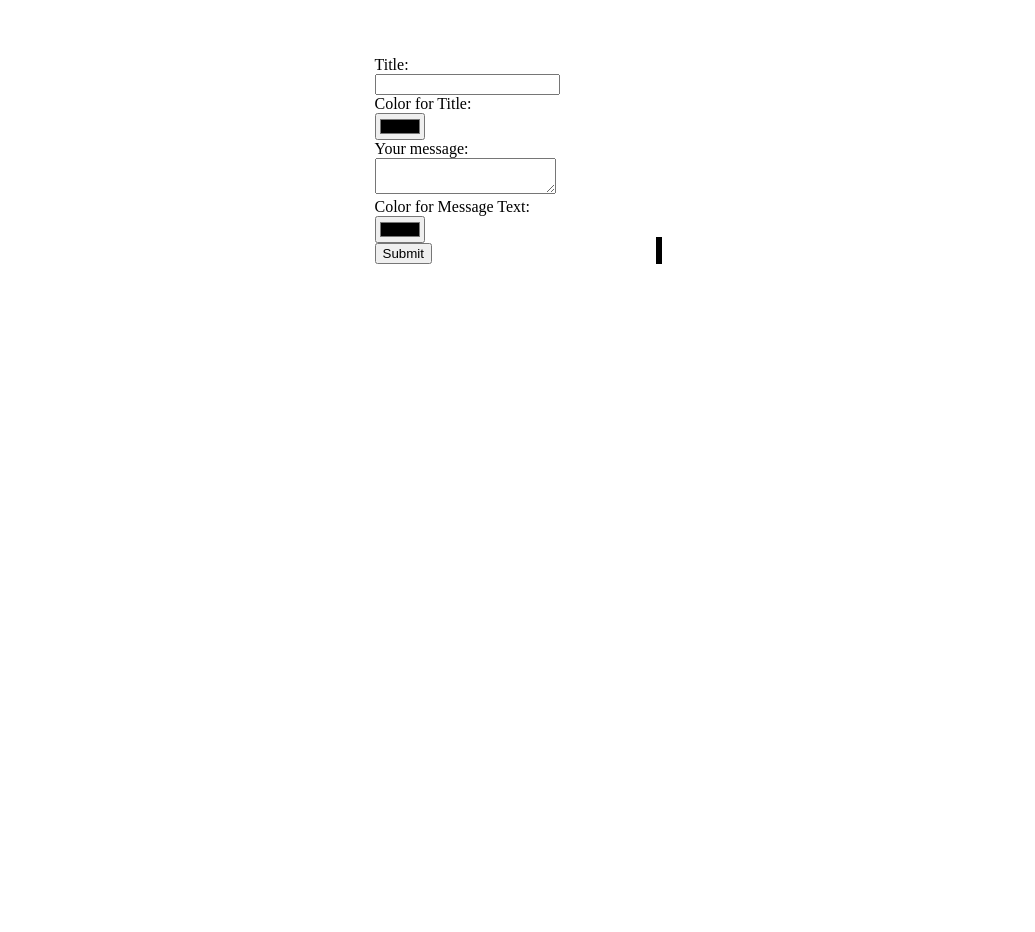
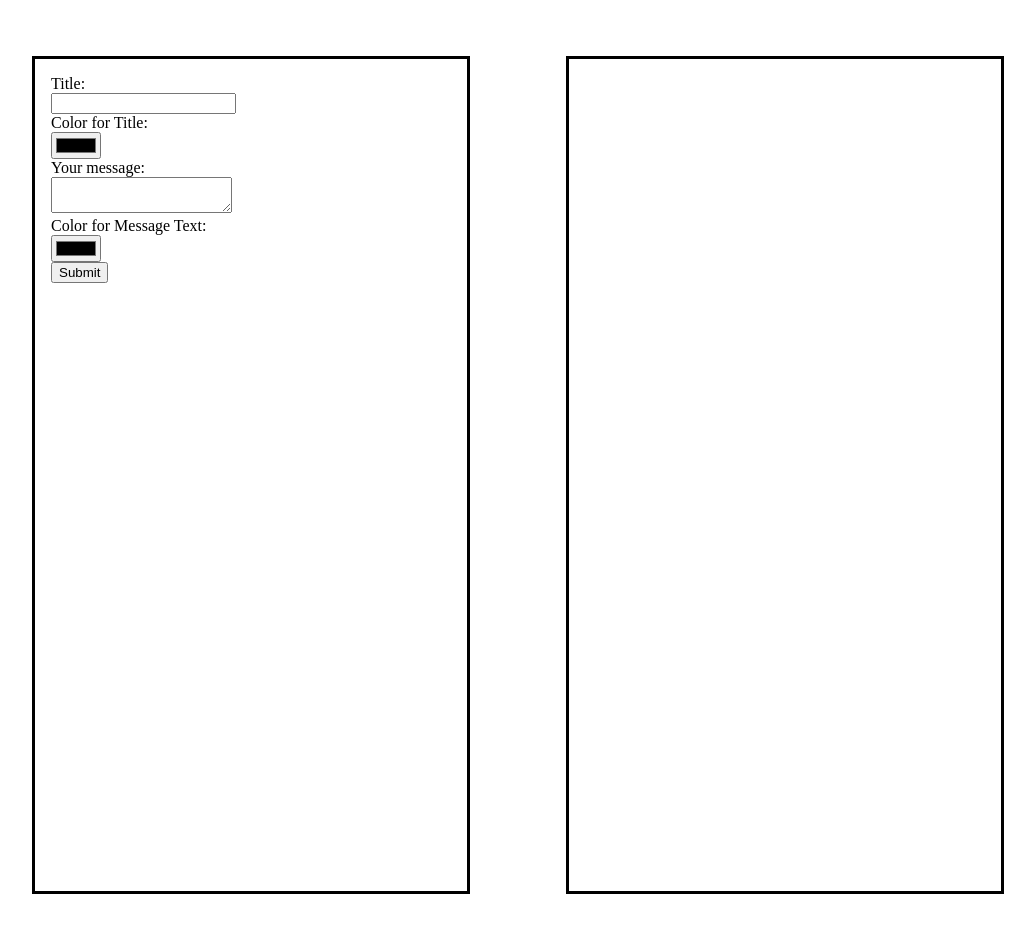
Before and after one commit to stasi815/FEW_final, a plain HTML site: page index.html in a window 1280 px wide. Shown: the whole page, without its empty margins (122-1157 px from the left). Before the commit the page ends 800 px from the top, so only its background shows below. Drawn offline with Linux system fonts and the light colour scheme.

Commit message:
minor css adds

```diff
--- a/index.html
+++ b/index.html
@@ -23,7 +23,7 @@
             </form>
 
         </div>
-        <div class="output">
+        <div class="output" width="400px" height="1200px">
             <div class="titleDisplay">
                 <h1 id="title-display"></h1>
             </div>
--- a/style.css
+++ b/style.css
@@ -8,11 +8,25 @@
     display: flex;
     flex-direction: column;
     margin: 3em;
+    width: 400px;
+    height: 800px;
+    border: solid;
+    padding: 1em;
+
 }
 
 .output {
     display: flex;
-    flex-direction: row;
+    flex-direction: column;
+    justify-content: flex-start;
+    align-items: flex-start;
+    width: 400px;
+    height: 800px;
     border: solid;
     margin: 3em;
+    padding: 1em;
 }
+
+.output > p {
+    padding: .5em;
+}
```
